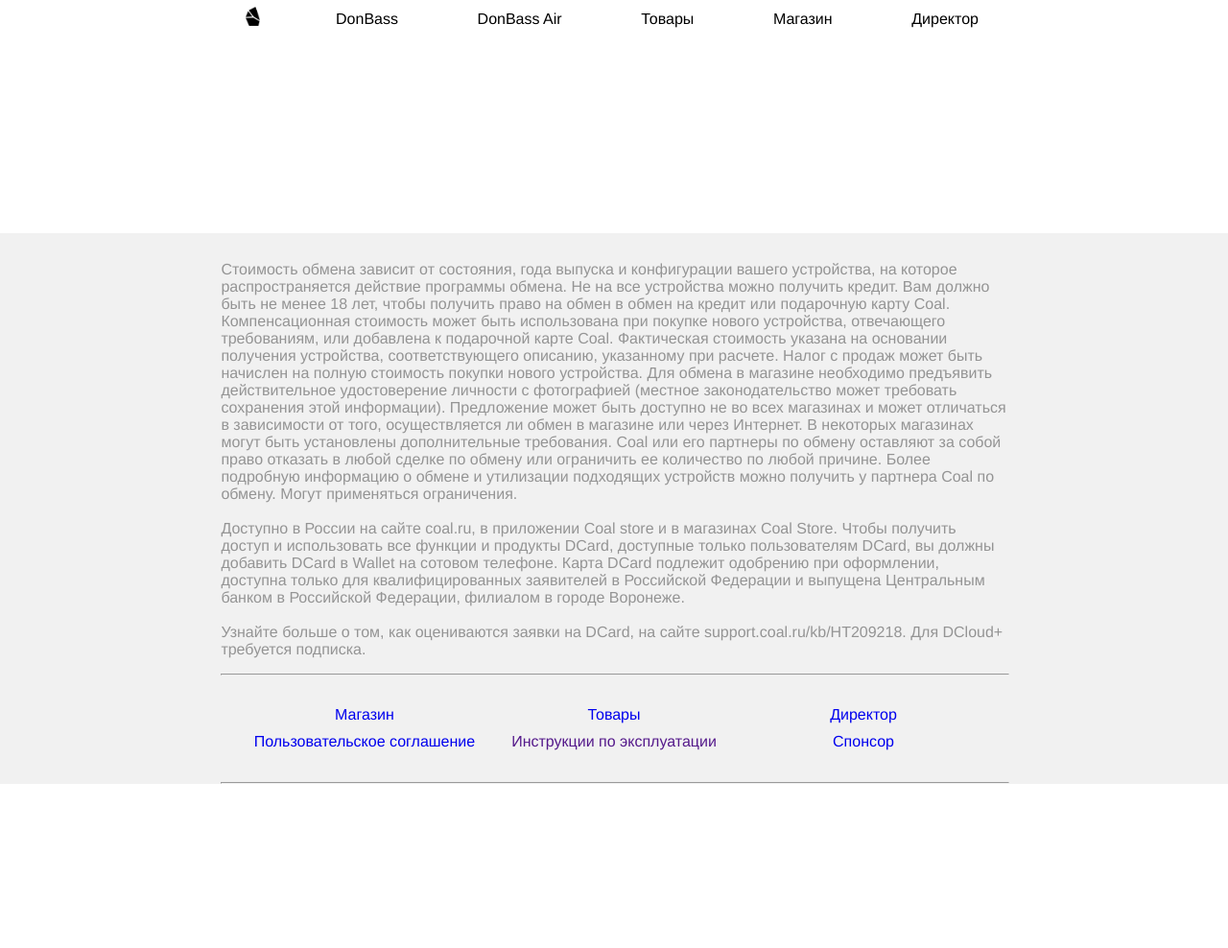
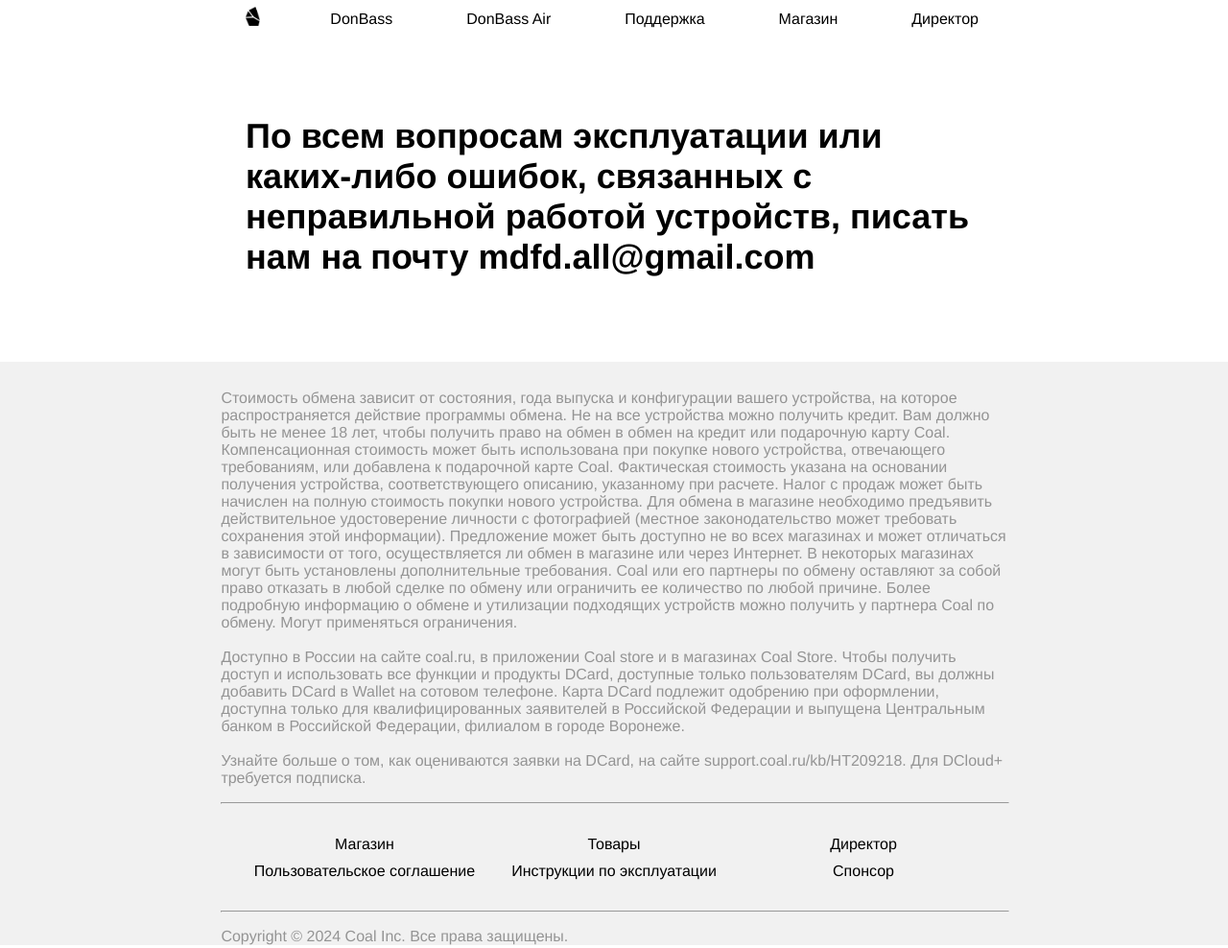
Before and after one commit to Klematisy/klematisy.github.io, a plain HTML site: page catalog.html in a window 1280 px wide. Shown: the whole page at 96% size. Before the commit the page ends 825 px from the top, so only its background shows below. Drawn offline with Linux system fonts and the light colour scheme.

Commit message:
final css design

```diff
--- a/catalog.html
+++ b/catalog.html
@@ -10,14 +10,16 @@
                 <a href="index.html"><img class="logo" src="images/CoalLogo.png"></a>
                 <a href="Donbass_X.html" style="padding: 4px;">DonBass</a>
                 <a href="Donbass_Air.html" style="padding: 4px;">DonBass Air</a>
-                <a href="catalog.html" style="padding: 4px;">Товары</a>
+                <a href="catalog.html" style="padding: 4px;">Поддержка</a>
                 <a href="magazin.html" style="padding: 4px">Магазин</a>
                 <a href="director.html" style="padding: 4px">Директор</a>
             </nav>
         </header>
 
         <div class="main">
-            <br><br><br><br><br>
+            <div class="Span12" style="padding-left: 20%; padding-right: 20%; font-size: 50%; padding-top: 5%; padding-bottom: 5%;">
+                <h1>По всем вопросам эксплуатации или каких-либо ошибок, связанных с неправильной работой устройств, писать нам на почту mdfd.all@gmail.com</h1>
+            </div>
         </div>
 
         <footer>
@@ -43,14 +45,15 @@
                 </p>
             <hr>
             <div class="end">
-                <div><a href="magazin.html">Магазин</a></div>
-                <div><a href="catalog.html">Товары</a></div>
-                <div><a href="director.html">Директор</a></div>
-                <div><a href="human.html">Пользовательское соглашение</a></div>
-                <div><a href="">Инструкции по эксплуатации</a></div>
-                <div><a href="https://www.apple.com/" target="_blank">Спонсор</a></div>
+                <div><a href="magazin.html" style="color: black;">Магазин</a></div>
+                <div><a href="catalog.html" style="color: black;">Товары</a></div>
+                <div><a href="director.html" style="color: black;">Директор</a></div>
+                <div><a href="human.html" style="color: black;">Пользовательское соглашение</a></div>
+                <div><a href="" style="color: black;">Инструкции по эксплуатации</a></div>
+                <div><a href="https://www.apple.com/" target="_blank" style="color: black;">Спонсор</a></div>
             </div>
             <hr>
+            <p>Copyright © 2024 Coal Inc. Все права защищены.</p>
         </footer>
     </body>
 </html>
```
Also changed, not shown: DonbassAir.html (+1 -1 lines), Donbass_Air.html (+1 -1 lines), Donbass_X.html (+1 -1 lines), director.html (+2 -2 lines), human.html (+1 -1 lines), index.html (+1 -1 lines), magazin.html (+1 -1 lines).
